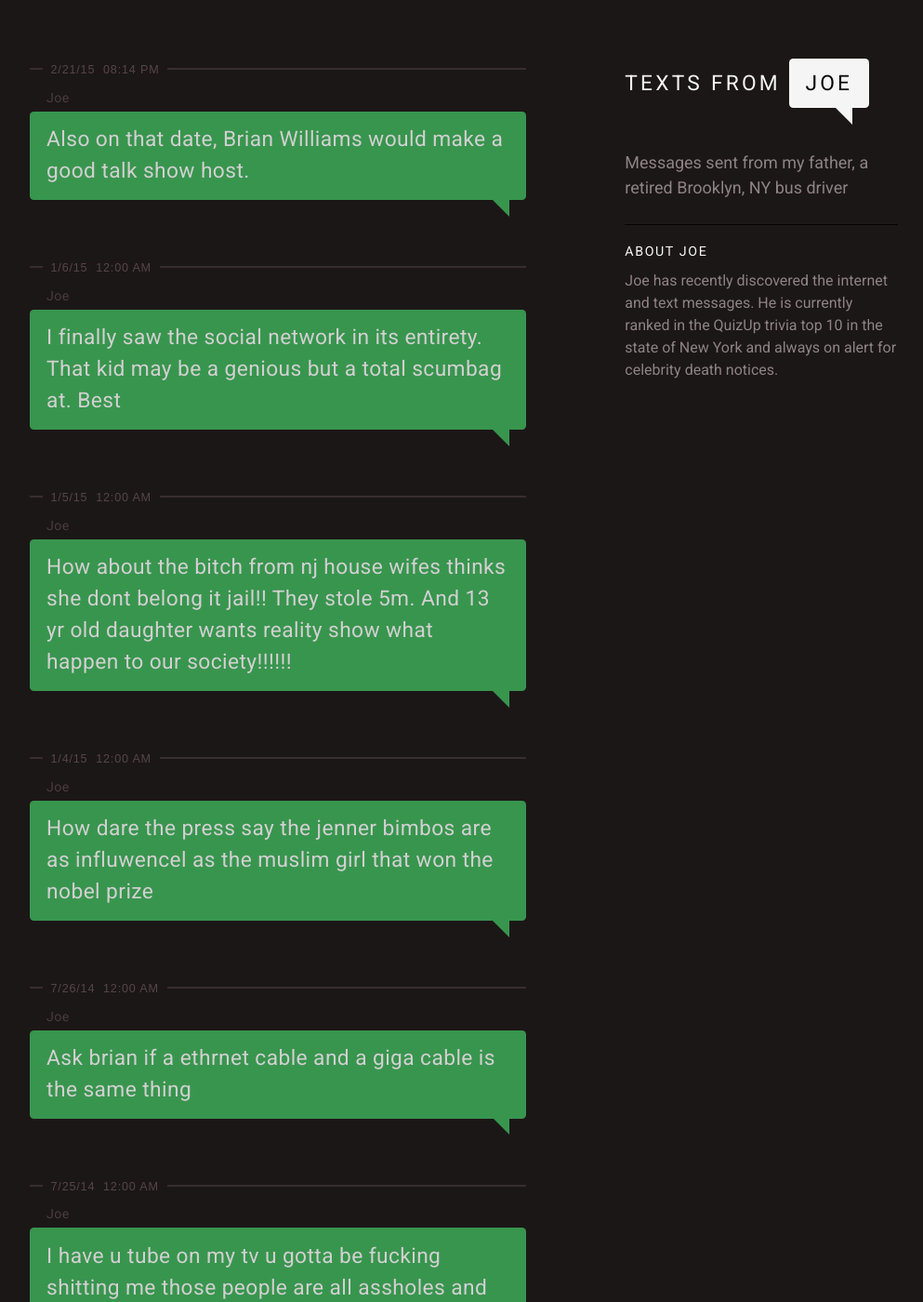
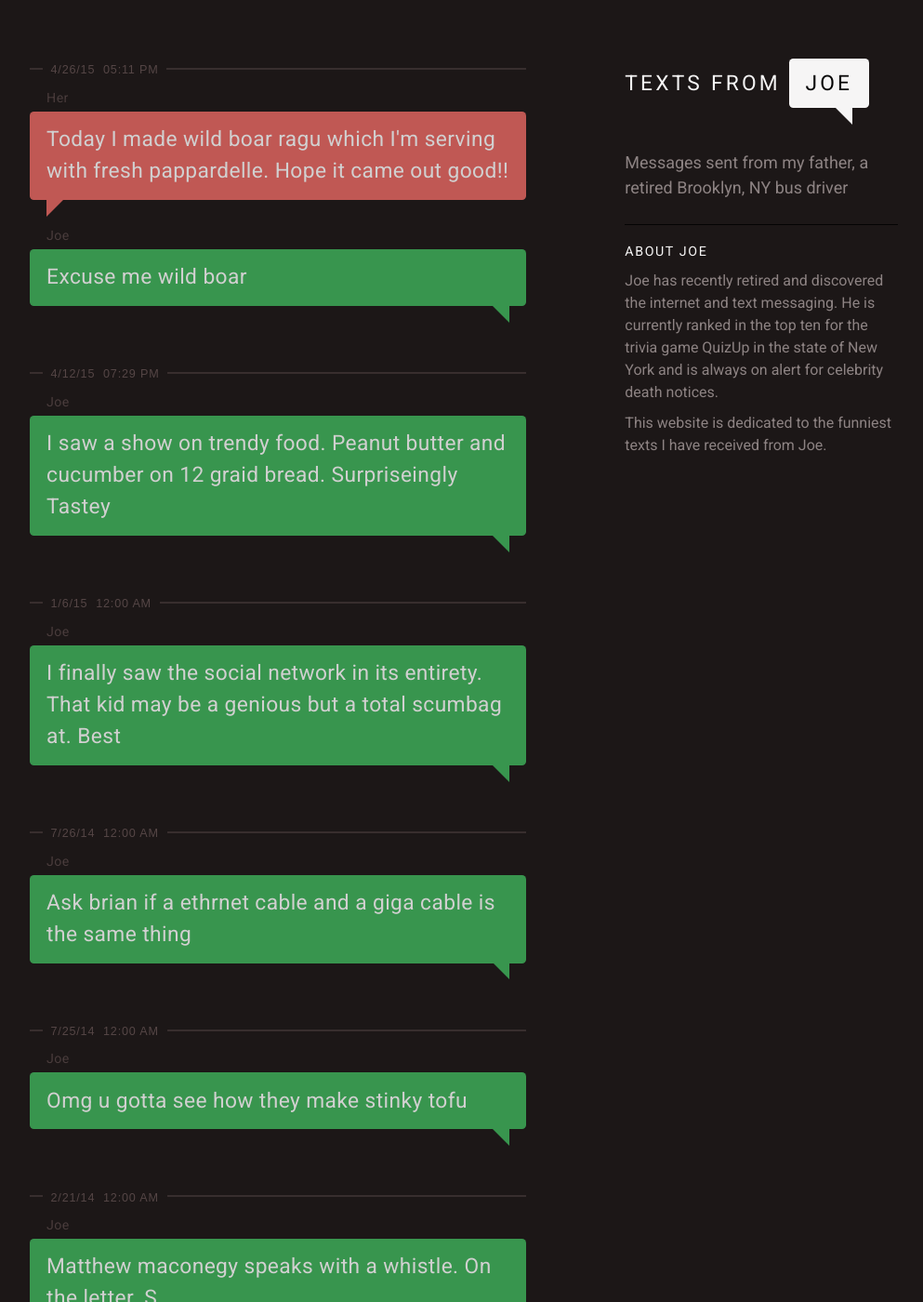
Before and after one commit to talbs/textsfromjoe.com, a Jekyll site: the page built from index.html, in a window 1280 px wide and 1400 px high. Shown: the whole window at 93% size, without its empty margins (141-1134 px from the left). Built offline with Jekyll 4.4.1, drawn with Linux system fonts in a browser that asks for light colours; the list of posts is cut into pages by our own code; some of the changed text lies outside the part shown.

Commit message:
adding initial texts/posts

```diff
--- a/_includes/about.html
+++ b/_includes/about.html
@@ -2,6 +2,8 @@
     <h2 class="about__title">About Joe</h2>
 
     <div class="about__copy">
-        <p>Joe has recently discovered the internet and text messages. He is currently ranked in the QuizUp trivia top 10 in the state of New York and always on alert for celebrity death notices.</p>
+        <p>Joe has recently retired and discovered the internet and text messaging. He is currently ranked in the top ten for the trivia game QuizUp in the state of New York and is always on alert for celebrity death notices.</p>
+
+        <p>This website is dedicated to the funniest texts I have received from Joe.</p>
     </div>
 </section>
--- a/_posts/2014-07-25-utube.md
+++ b/_posts/2013-03-02-vdouchie.md
@@ -1,14 +1,14 @@
 ---
 layout: post
-title: U Tube
-slug: utube
+title: V. Douchie
+date: 2013-03-02 18:26:00
+slug: vdouchie
 viewclass: post
 ---
-
 <ul class="list--messages">
     <li class="message message--joe">
         <p class="message__copy">
-            I have u tube on my tv u gotta be fucking shitting me those people are all assholes and beyond
+            People. Who. Go. On. Tv. Are. V. Douchie.
         </p>
     </li>
 </ul>
--- a/_posts/2015-01-04-jennerbimbos.md
+++ b/_posts/2013-03-25-bodyodor.md
@@ -1,14 +1,14 @@
 ---
 layout: post
-title: The Jenner Bimbos
-slug: jennerbimbos
+title: Body Odor
+date: 2013-03-25 20:30:00
+slug: bodyodor
 viewclass: post
 ---
-
 <ul class="list--messages">
     <li class="message message--joe">
         <p class="message__copy">
-            How dare the press say the jenner bimbos are as influwencel as the muslim girl that won the nobel prize
+            Ms. Google. Look Up. What.May. Cause. Excessive. Body. Odor
         </p>
     </li>
 </ul>
--- a/_posts/2014-02-21-brianwilliams.md
+++ /dev/null
@@ -1,14 +0,0 @@
----
-layout: post
-title: Brian Williams
-date: 2015-02-21 20:14:00
-slug: brianwilliams
-viewclass: post
----
-<ul class="list--messages">
-    <li class="message message--joe">
-        <p class="message__copy">
-            Also on that date, Brian Williams would make a good talk show host.
-        </p>
-    </li>
-</ul>
--- a/_posts/2015-01-05-njhousewife.md
+++ /dev/null
@@ -1,14 +0,0 @@
----
-layout: post
-title: NJ Housewife
-slug: njhousewife
-viewclass: post
----
-
-<ul class="list--messages">
-    <li class="message message--joe">
-        <p class="message__copy">
-            How about the bitch from nj house wifes thinks she dont belong it jail!! They stole 5m. And 13 yr old daughter wants reality show what happen to our society!!!!!!
-        </p>
-    </li>
-</ul>
--- /dev/null
+++ b/_posts/2015-04-12-trendyfood.md
@@ -0,0 +1,14 @@
+---
+layout: post
+title: Trendy Food
+date: 2015-04-12 19:29:00
+slug: trendyfood
+viewclass: post
+---
+<ul class="list--messages">
+    <li class="message message--joe">
+        <p class="message__copy">
+            I saw a show on trendy food. Peanut butter and cucumber on 12 graid bread. Surpriseingly Tastey
+        </p>
+    </li>
+</ul>
--- /dev/null
+++ b/_posts/2015-04-26-wildboar.md
@@ -0,0 +1,20 @@
+---
+layout: post
+title: Wild Boar
+date: 2015-04-26 17:11:00
+slug: wilboar
+viewclass: post
+---
+<ul class="list--messages">
+    <li class="message message--her">
+        <p class="message__copy">
+            Today I made wild boar ragu which I'm serving with fresh pappardelle. Hope it came out good!!
+        </p>
+    </li>
+
+    <li class="message message--joe">
+        <p class="message__copy">
+            Excuse me wild boar
+        </p>
+    </li>
+</ul>
```
Also changed, not shown: _posts/2013-04-10-saharasilverman.md (added, +20 -0 lines).
